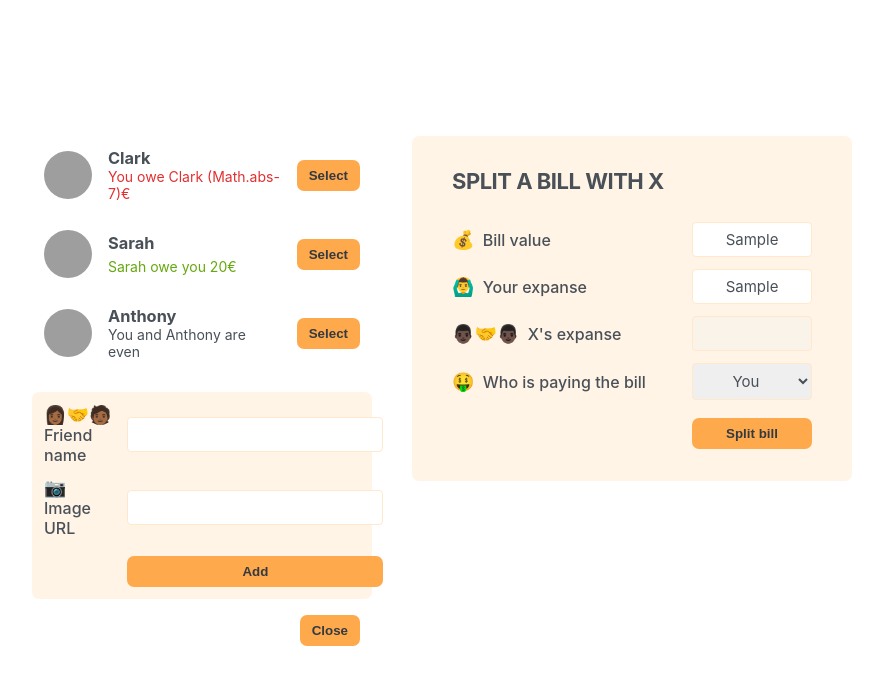
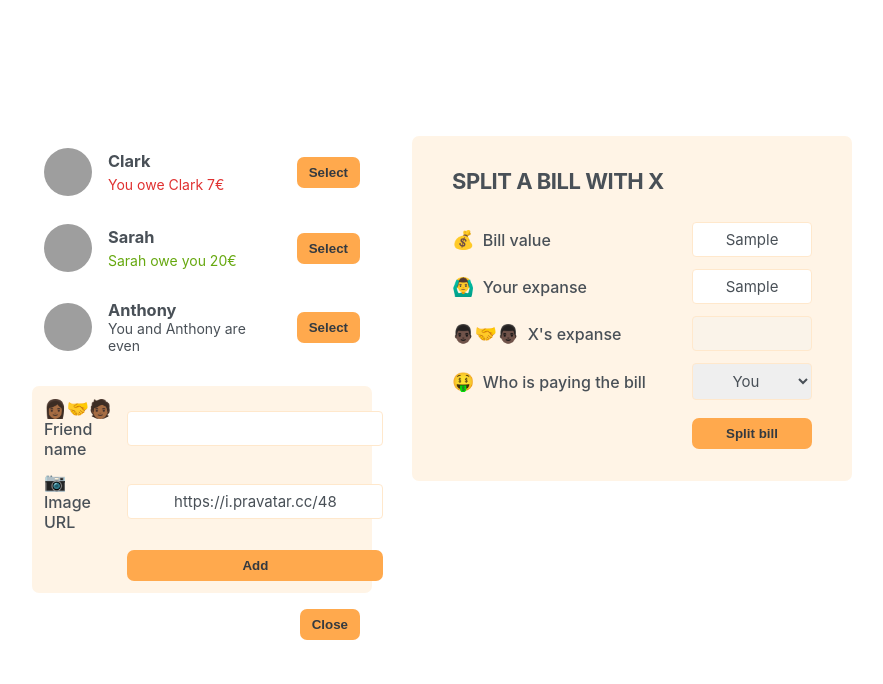
Before and after one commit to KristijanKoprtla/eat-n-split, a React (Create React App) app: page / in a window 1280 px wide. Both pictures are taken after typing "Sample", "Sample" into the empty fields and a click on the button "Add friend". Shown: the top 684 px of the page, without its empty margins (198-1081 px from the left). Built offline with nearby package versions, Linux system fonts and the light colour scheme; grey boxes are pictures that could not be loaded; the HTML template or start-up script is replaced by a standard one.

Commit message:
Add a new friend to the FriendsList

```diff
--- a/src/App.jsx
+++ b/src/App.jsx
@@ -30,18 +30,23 @@
 }
 
 export default function App() {
+  const [friends, setFriends] = useState(initialFriends);
   const [showAddFriend, setShowAddFriend] = useState(false);
 
   function handleShowAddFriend() {
     setShowAddFriend((show) => !show);
-    console.log("radi");
+  }
+
+  function handleAddFriend(friend) {
+    setFriends((friends) => [...friends, friend]);
+    setShowAddFriend(false);
   }
 
   return (
     <div className="app">
       <div className="sidebar">
-        <FriendsList />
-        {showAddFriend && <FormAddFriend />}
+        <FriendsList friends={friends} />
+        {showAddFriend && <FormAddFriend onAddFriend={handleAddFriend} />}
         <Button onClick={handleShowAddFriend}>
           {showAddFriend ? "Close" : "Add friend"}
         </Button>
@@ -52,8 +57,7 @@
   );
 }
 
-function FriendsList() {
-  const friends = initialFriends;
+function FriendsList({ friends }) {
   return (
     <ul>
       {friends.map((friend) => (
@@ -71,7 +75,7 @@
 
       {friend.balance < 0 && (
         <p className="red">
-          You owe {friend.name} (Math.abs{friend.balance})€
+          You owe {friend.name} {Math.abs(friend.balance)}€
         </p>
       )}
       {friend.balance > 0 && (
@@ -85,14 +89,43 @@
   );
 }
 
-function FormAddFriend() {
+function FormAddFriend({ onAddFriend }) {
+  const [name, setName] = useState("");
+  const [image, setImage] = useState("https://i.pravatar.cc/48");
+
+  function handleSubmit(e) {
+    e.preventDefault();
+
+    if (!name || !image) return;
+
+    const id = crypto.randomUUID();
+    const newFriend = {
+      id,
+      name,
+      image: `${image}?=${id}`,
+      balance: 0,
+    };
+
+    onAddFriend(newFriend);
+
+    setName("");
+    setImage("https://i.pravatar.cc/48");
+  }
   return (
-    <form className="form-add-friend">
+    <form className="form-add-friend" onSubmit={handleSubmit}>
       <label>👩🏾‍🤝‍🧑🏾 Friend name</label>
-      <input type="text" />
+      <input
+        type="text"
+        value={name}
+        onChange={(e) => setName(e.target.value)}
+      />
 
       <label>📷 Image URL</label>
-      <input type="text" />
+      <input
+        type="text"
+        value={image}
+        onChange={(e) => setImage(e.target.value)}
+      />
 
       <Button>Add</Button>
     </form>
```
